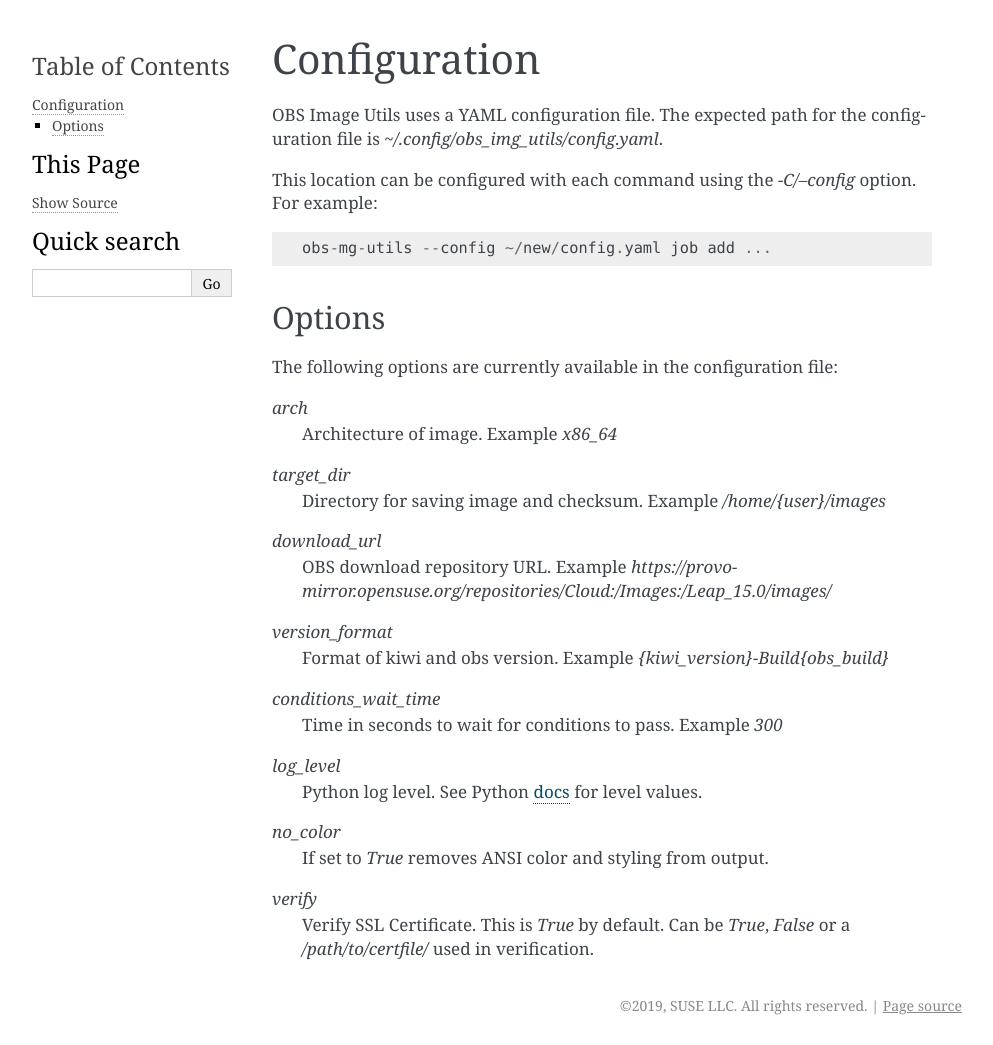
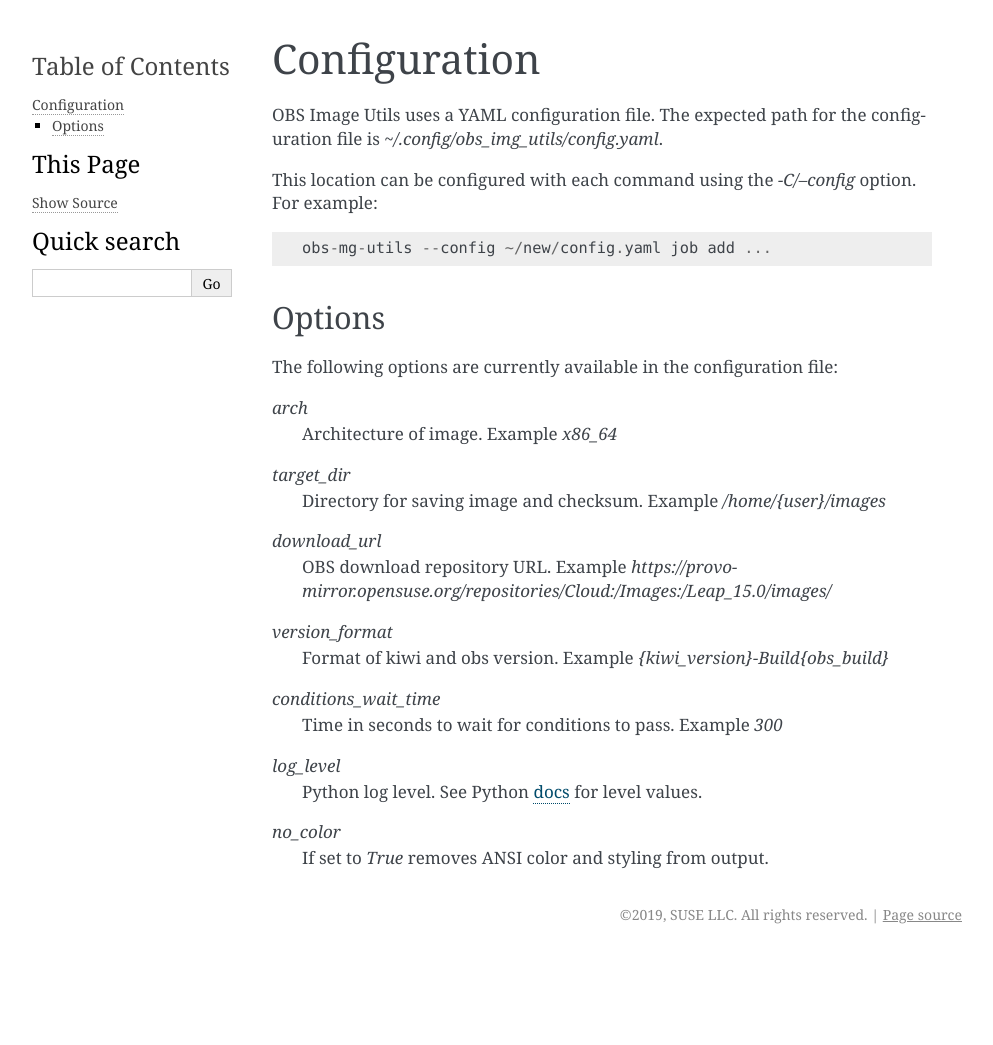
Before and after one commit to SUSE-Enceladus/obs-img-utils, a Sphinx documentation site: the page built from docs/source/config.rst, in a window 1280 px wide. Shown: the whole page, without its empty margins (148-1141 px from the left). Built offline with Sphinx 7.4.7, drawn with Linux system fonts in a browser that asks for light colours; after the commit the page ends 954 px from its top, so only the background shows below that.

Commit message:
Remove verify option from config docs
This is a copy paste mistake.

```diff
--- a/docs/source/config.rst
+++ b/docs/source/config.rst
@@ -36,8 +36,4 @@
 *no_color*
   If set to *True* removes ANSI color and styling from output.
 
-*verify*
-  Verify SSL Certificate. This is *True* by default. Can be *True*,
-  *False* or a */path/to/certfile/* used in verification.
-
 .. _docs: https://docs.python.org/3/library/logging.html#levels
```
